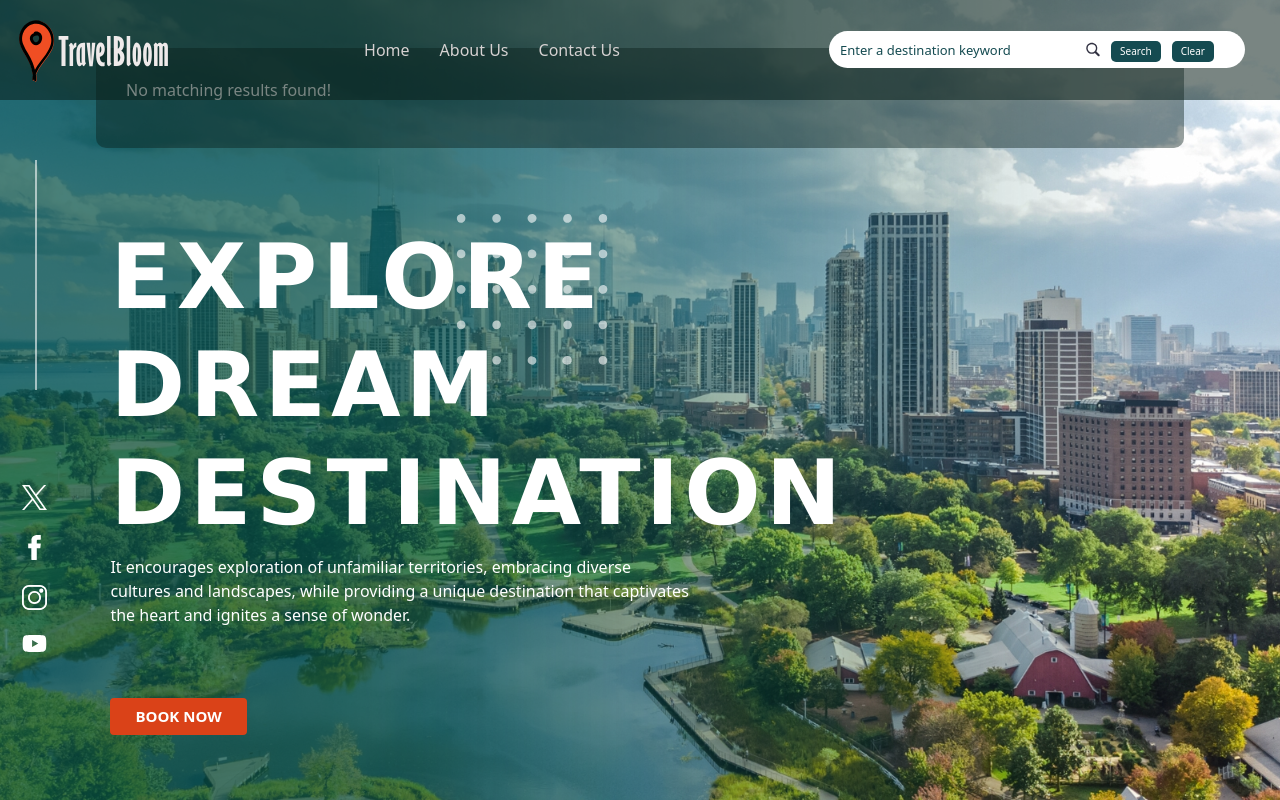
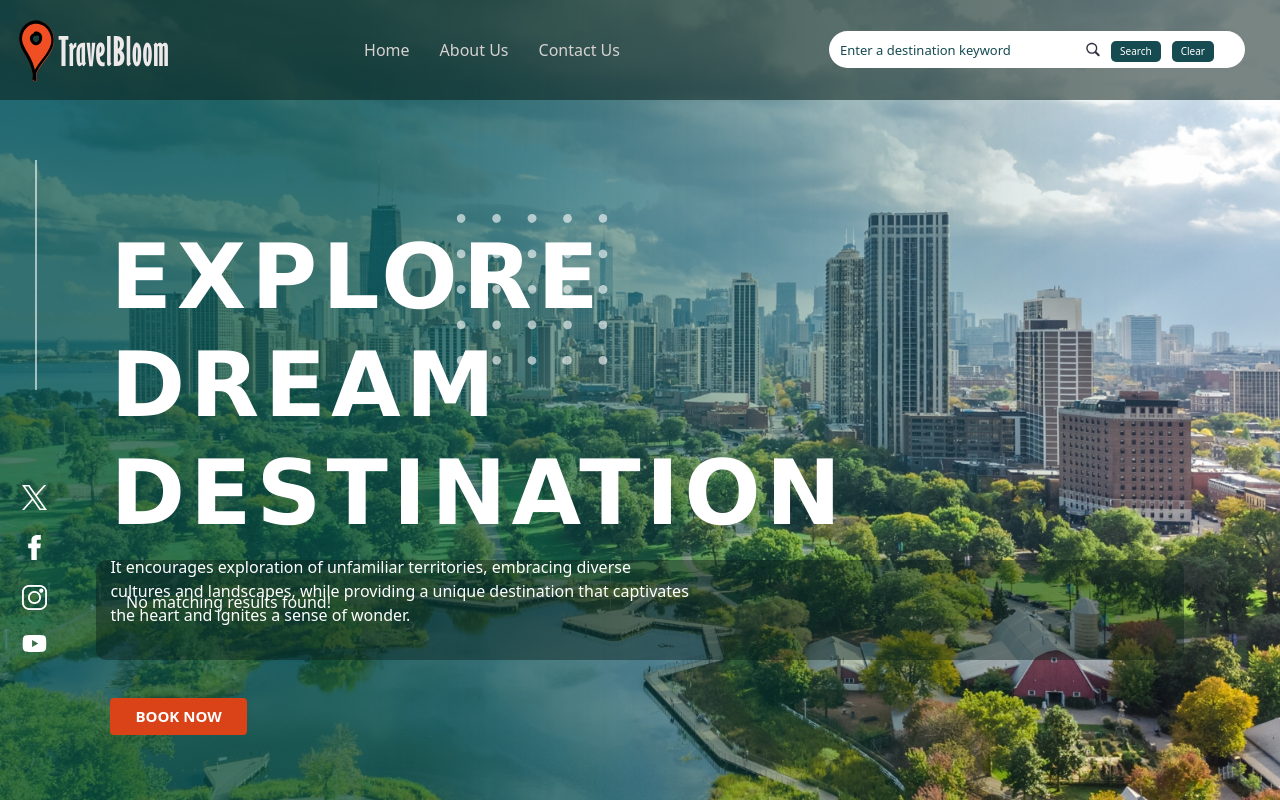
Before and after one commit to ayodelemartinsabiwo/travel_recommendations, a plain HTML site: page index.html in a window 1280 px wide. Both pictures are taken after typing "Sample" into the empty fields and a click on the button "Search". Shown: the top 800 px of the page. Drawn offline with nearby package versions, Linux system fonts and the light colour scheme.

Commit message:
result div edit

```diff
--- a/index.html
+++ b/index.html
@@ -53,7 +53,7 @@
                 </div>
 
             </div>
-            <div class="row mt-5" id="divResult">
+            <div class="row mt-5">
                 <div id="result">
 
                 </div>
--- a/travel_recommendation.css
+++ b/travel_recommendation.css
@@ -47,12 +47,16 @@ body {
 
 }
 
+.row {
+    bottom: 50%;
+}
+
 #homeTheme {
     padding-left: 0;
     padding-top: 40px;
     color: var(--text-color);
     display: flex;
-    z-index: 100;
+    z-index: 1;
     position: absolute;
 }
 
@@ -189,10 +193,6 @@ h3 {
 
 }
 
-#ourTeam button {
-    cursor: none;
-}
-
 #dots {
     width: 13%;
     opacity: 60%;
@@ -233,7 +233,6 @@ nav {
     align-items: center;
     justify-content: space-between;
     background-color: var(--secondary-color);
-
     width: 100%;
     position: fixed;
     top: 0;
@@ -307,7 +306,6 @@ nav input, input::placeholder{
     font-size: 10px;
     padding:3px 9px 3px 9px;
     border-radius: 5px;
-
     cursor: pointer;
     border: none;
 }
@@ -405,6 +403,7 @@ nav input, input::placeholder{
     color: var(--text-color);
     padding: 30px;
     border-radius: 10px;
+    margin-top: 40%;
 }
 
 .cityImg {
```
